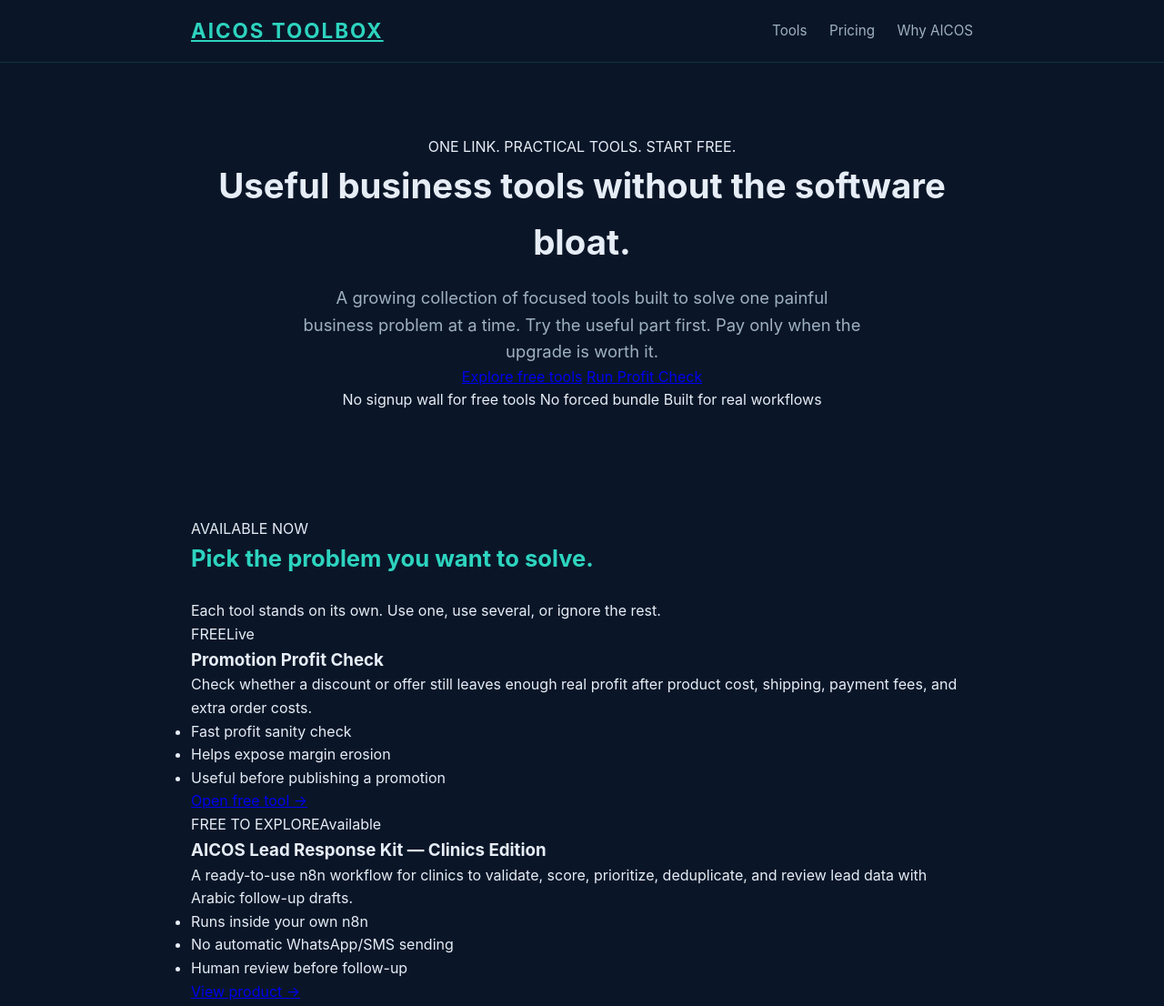
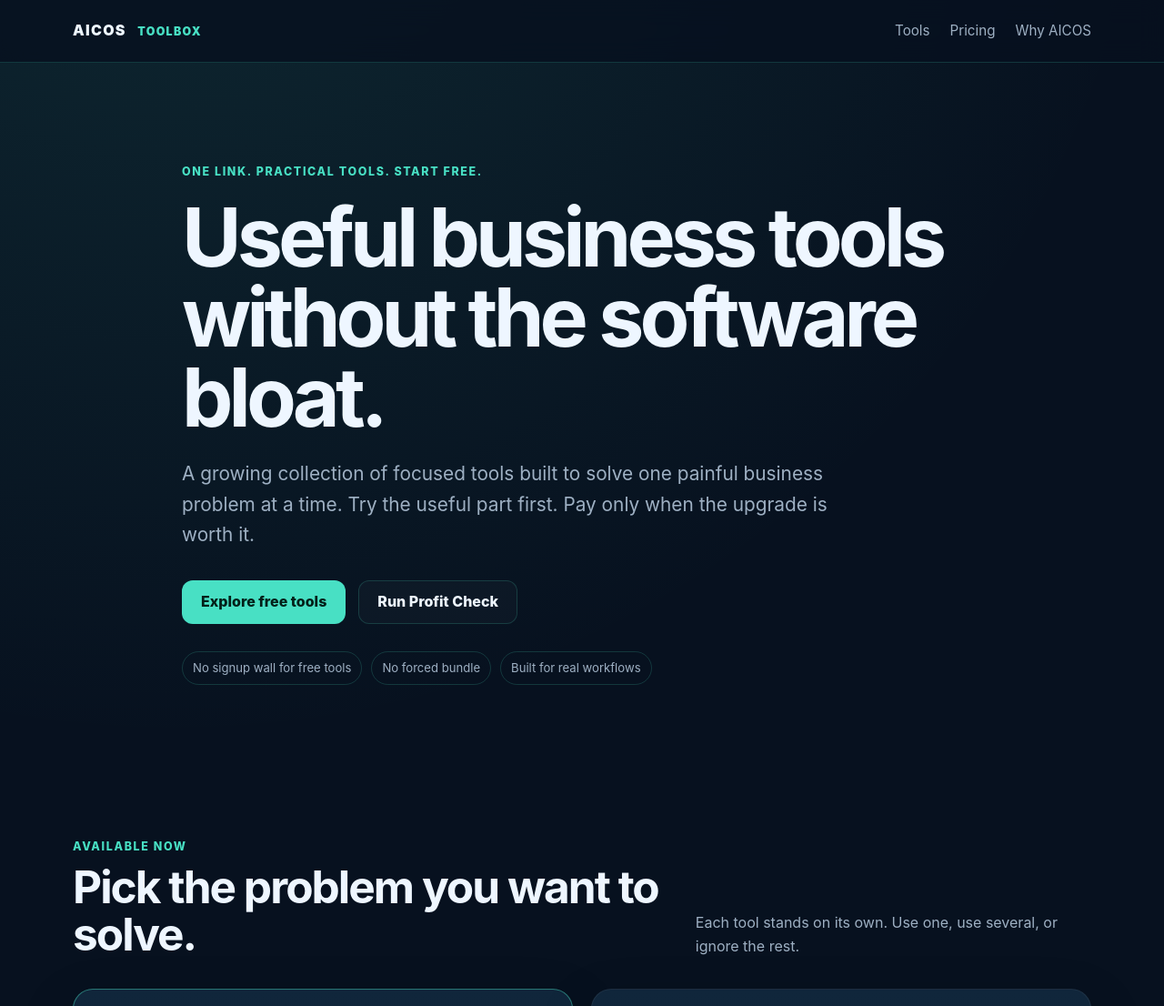
Before and after one commit to trtalotaibi-boop/aicos-site, a plain HTML site: page index.html in a window 1280 px wide. Shown: the top 1106 px of the page at 91% size. Drawn offline with Linux system fonts and the light colour scheme.

Commit message:
style: redesign AICOS toolbox hub

```diff
--- a/style.css
+++ b/style.css
@@ -1,131 +1,107 @@
 :root {
-  --bg: #0a1628;
-  --bg-alt: #0e1e35;
-  --accent: #2dd4bf;
-  --text: #e6edf6;
-  --muted: #9fb0c3;
-  --card: #12233d;
+  --bg: #07111f;
+  --bg-alt: #0b1728;
+  --card: #0f2034;
+  --card-2: #10263b;
+  --text: #eef6ff;
+  --muted: #9eb0c3;
+  --accent: #48e0c4;
+  --accent-2: #8cf3df;
+  --border: rgba(72, 224, 196, .18);
+  --shadow: 0 24px 60px rgba(0,0,0,.24);
 }
 
-* { margin: 0; padding: 0; box-sizing: border-box; }
-
+* { box-sizing: border-box; margin: 0; padding: 0; }
+html { scroll-behavior: smooth; }
 body {
-  font-family: -apple-system, BlinkMacSystemFont, "Segoe UI", Roboto, Helvetica, Arial, sans-serif;
-  background: var(--bg);
+  font-family: Inter, ui-sans-serif, system-ui, -apple-system, BlinkMacSystemFont, "Segoe UI", sans-serif;
+  background: radial-gradient(circle at 15% -10%, rgba(72,224,196,.12), transparent 34%), var(--bg);
   color: var(--text);
   line-height: 1.6;
 }
+a { color: inherit; }
+.container { width: min(1120px, calc(100% - 36px)); margin: 0 auto; }
 
-.container {
-  max-width: 900px;
-  margin: 0 auto;
-  padding: 0 20px;
+.site-header {
+  position: sticky;
+  top: 0;
+  z-index: 10;
+  backdrop-filter: blur(14px);
+  background: rgba(7,17,31,.82);
+  border-bottom: 1px solid var(--border);
+}
+.header-inner { min-height: 68px; display: flex; align-items: center; justify-content: space-between; gap: 24px; }
+.logo { text-decoration: none; font-weight: 900; letter-spacing: .08em; }
+.logo span { color: var(--accent); font-size: .78em; margin-left: 8px; }
+.nav { display: flex; gap: 22px; }
+.nav a { text-decoration: none; color: var(--muted); font-size: .95rem; }
+.nav a:hover { color: var(--text); }
+
+.hero { padding: 110px 0 88px; }
+.hero-inner { max-width: 880px; }
+.eyebrow, .kicker { color: var(--accent); font-weight: 800; letter-spacing: .13em; font-size: .78rem; }
+.hero h1 { font-size: clamp(2.8rem, 7vw, 5.7rem); line-height: .98; letter-spacing: -.055em; margin: 18px 0 24px; }
+.lead { max-width: 760px; color: var(--muted); font-size: clamp(1.05rem, 2vw, 1.3rem); }
+.hero-actions { display: flex; gap: 14px; flex-wrap: wrap; margin-top: 34px; }
+.btn { display: inline-flex; align-items: center; justify-content: center; min-height: 48px; padding: 0 20px; border-radius: 12px; text-decoration: none; font-weight: 800; border: 1px solid transparent; }
+.btn-primary { background: var(--accent); color: #032019; }
+.btn-primary:hover { background: var(--accent-2); }
+.btn-secondary { border-color: var(--border); background: rgba(255,255,255,.025); }
+.btn-secondary:hover { border-color: rgba(72,224,196,.42); }
+.trust-row { display: flex; gap: 10px; flex-wrap: wrap; margin-top: 30px; }
+.trust-row span { color: var(--muted); border: 1px solid var(--border); padding: 7px 11px; border-radius: 999px; font-size: .82rem; }
+
+.section { padding: 80px 0; }
+.section-alt { background: linear-gradient(180deg, rgba(11,23,40,.7), rgba(11,23,40,.96)); border-block: 1px solid rgba(255,255,255,.03); }
+.section-heading { display: grid; grid-template-columns: 1.5fr 1fr; gap: 32px; align-items: end; margin-bottom: 34px; }
+.section-heading h2 { font-size: clamp(2rem, 4vw, 3.1rem); line-height: 1.05; letter-spacing: -.04em; margin-top: 8px; }
+.section-heading > p { color: var(--muted); }
+
+.tool-grid { display: grid; grid-template-columns: repeat(2, minmax(0, 1fr)); gap: 20px; }
+.tool-card { position: relative; background: linear-gradient(180deg, var(--card-2), var(--card)); border: 1px solid rgba(255,255,255,.06); border-radius: 22px; padding: 28px; box-shadow: var(--shadow); }
+.tool-card.featured { border-color: rgba(72,224,196,.45); }
+.tool-card h3 { font-size: 1.45rem; line-height: 1.2; margin: 18px 0 12px; }
+.tool-card > p { color: var(--muted); }
+.tool-card ul { margin: 22px 0 28px; list-style: none; display: grid; gap: 9px; }
+.tool-card li { color: #cfdae5; padding-left: 20px; position: relative; }
+.tool-card li::before { content: "✓"; color: var(--accent); position: absolute; left: 0; font-weight: 900; }
+.card-topline { display: flex; align-items: center; justify-content: space-between; gap: 12px; }
+.badge { font-size: .72rem; font-weight: 900; letter-spacing: .09em; color: #06231d; background: var(--accent); padding: 5px 9px; border-radius: 999px; }
+.status { color: var(--muted); font-size: .8rem; }
+.card-cta { display: inline-flex; text-decoration: none; color: var(--accent-2); font-weight: 900; }
+.card-cta:hover { transform: translateX(3px); }
+
+.pricing-grid { display: grid; grid-template-columns: repeat(3, minmax(0, 1fr)); gap: 16px; }
+.price-card { border: 1px solid rgba(255,255,255,.07); border-radius: 20px; background: rgba(15,32,52,.78); padding: 26px; }
+.price-card.active { border-color: rgba(72,224,196,.45); }
+.plan { font-weight: 900; }
+.price { font-size: 2.6rem; font-weight: 900; letter-spacing: -.05em; margin: 12px 0 10px; }
+.price span { font-size: .9rem; color: var(--muted); letter-spacing: 0; }
+.price-card > p:nth-of-type(2) { color: var(--muted); min-height: 78px; }
+.pill { display: inline-flex; margin-top: 18px; border-radius: 999px; background: rgba(72,224,196,.12); color: var(--accent-2); padding: 6px 10px; font-size: .78rem; font-weight: 800; }
+.pill.muted { background: rgba(255,255,255,.05); color: var(--muted); }
+
+.why-grid { display: grid; grid-template-columns: repeat(3, minmax(0, 1fr)); gap: 16px; }
+.why-grid > div { border-top: 1px solid var(--border); padding: 22px 4px 0; }
+.why-grid strong { color: var(--accent); font-size: 1.4rem; }
+.why-grid p { color: var(--muted); margin-top: 10px; }
+
+.site-footer { border-top: 1px solid var(--border); padding: 34px 0; color: var(--muted); }
+.footer-inner { display: flex; justify-content: space-between; gap: 22px; align-items: flex-end; }
+.footer-inner strong { color: var(--text); }
+.footer-inner div p { margin-top: 3px; }
+
+@media (max-width: 800px) {
+  .section-heading, .tool-grid, .pricing-grid, .why-grid { grid-template-columns: 1fr; }
+  .hero { padding-top: 82px; }
+  .nav { display: none; }
+  .price-card > p:nth-of-type(2) { min-height: 0; }
+  .footer-inner { flex-direction: column; align-items: flex-start; }
 }
 
-/* Header */
-.site-header {
-  border-bottom: 1px solid rgba(45, 212, 191, 0.15);
-  padding: 16px 0;
+@media (max-width: 480px) {
+  .container { width: min(100% - 24px, 1120px); }
+  .hero h1 { font-size: 2.55rem; }
+  .section { padding: 62px 0; }
+  .tool-card, .price-card { padding: 22px; border-radius: 18px; }
 }
-
-.header-inner {
-  display: flex;
-  align-items: center;
-  justify-content: space-between;
-  flex-wrap: wrap;
-  gap: 12px;
-}
-
-.logo {
-  font-size: 1.4rem;
-  font-weight: 700;
-  letter-spacing: 2px;
-  color: var(--accent);
-}
-
-.nav a {
-  color: var(--muted);
-  text-decoration: none;
-  margin-left: 20px;
-  font-size: 0.95rem;
-}
-
-.nav a:hover { color: var(--accent); }
-
-/* Hero */
-.hero {
-  padding: 80px 0 60px;
-  text-align: center;
-}
-
-.hero h1 {
-  font-size: 2.4rem;
-  margin-bottom: 16px;
-}
-
-.lead {
-  font-size: 1.15rem;
-  color: var(--muted);
-  max-width: 620px;
-  margin: 0 auto;
-}
-
-/* Sections */
-.section { padding: 56px 0; }
-
-.section-alt { background: var(--bg-alt); }
-
-.section h2 {
-  font-size: 1.6rem;
-  margin-bottom: 24px;
-  color: var(--accent);
-}
-
-/* Product card */
-.product-card {
-  background: var(--card);
-  border: 1px solid rgba(45, 212, 191, 0.2);
-  border-radius: 12px;
-  padding: 28px;
-}
-
-.product-card h3 { margin-bottom: 12px; font-size: 1.25rem; }
-
-.product-note {
-  margin-top: 14px;
-  font-size: 0.92rem;
-  color: var(--muted);
-}
-
-/* Build list */
-.build-list {
-  list-style: none;
-  display: grid;
-  grid-template-columns: repeat(auto-fit, minmax(220px, 1fr));
-  gap: 14px;
-  margin-bottom: 20px;
-}
-
-.build-list li {
-  background: var(--card);
-  border: 1px solid rgba(45, 212, 191, 0.15);
-  border-radius: 8px;
-  padding: 14px 18px;
-}
-
-.coming-soon { color: var(--muted); font-style: italic; }
-
-/* Footer */
-.site-footer {
-  border-top: 1px solid rgba(45, 212, 191, 0.15);
-  padding: 24px 0;
-  text-align: center;
-  color: var(--muted);
-  font-size: 0.85rem;
-}
-
-@media (max-width: 600px) {
-  .hero { padding: 56px 0 40px; }
-  .hero h1 { font-size: 1.8rem; }
-  .nav a { margin-left: 14px; }
-}
```
